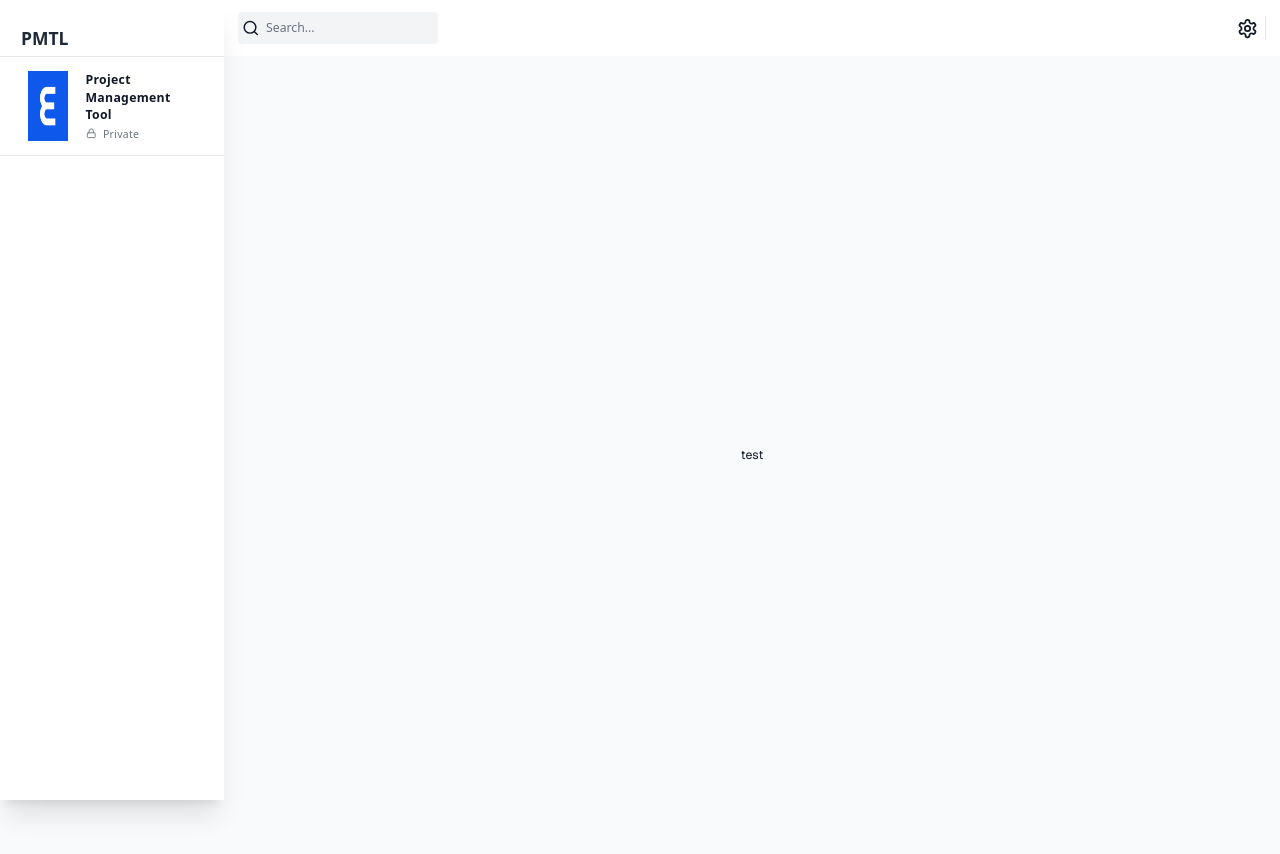
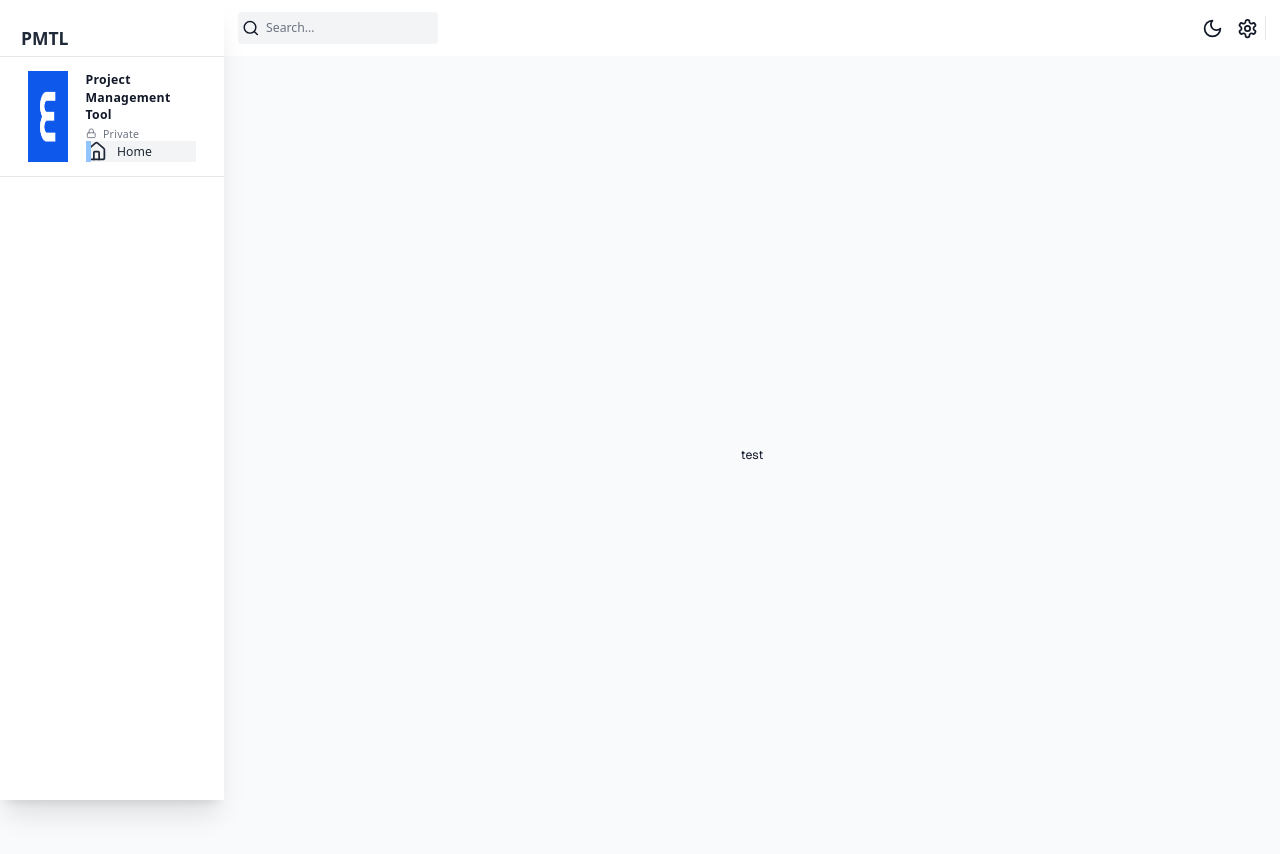
Before and after one commit to AndriiPetryk/project-management-tool-client, a Next.js app: page / in a window 1280 px wide. Built offline with nearby package versions, Linux system fonts and the light colour scheme; no server answers.

Commit message:
Add dark mode toggle and sidebar collapse functionality
Integrated a dark mode toggle in the Navbar and updated the Sidebar to handle collapsible state. Enhanced the DashboardWrapper to manage dark mode and sidebar states using Redux selectors and useEffect.

```diff
--- a/src/app/(components)/Navbar/index.tsx
+++ b/src/app/(components)/Navbar/index.tsx
@@ -1,17 +1,33 @@
-import { Search, Settings } from "lucide-react";
+import { Menu, Moon, Search, Settings, Sun } from "lucide-react";
 import Link from "next/link";
+import { useAppDispatch, useAppSelector } from "@/app/redux";
+import { setIsDarkMode, setIsSidebarCollapsed } from "@/app/state";
 
 const Navbar = () => {
+  const dispatch = useAppDispatch();
+  const isSidebarCollapsed = useAppSelector((state) => state.global.isSidebarCollapsed);
+  const isDarkMode = useAppSelector((state) => state.global.isDarkMode);
+
   return (
         <div className="flex justify-between bg-white px-4 py-3 dark:bg-dark dark:px-4 dark:py-3">
           <div className="flex items-center gap-8">
+
+            {!isSidebarCollapsed ? null : (
+              <button onClick={() => dispatch(setIsSidebarCollapsed(!isSidebarCollapsed))}>
+                <Menu className="h-8 w-8 cursor pointer dark:text-white"/>
+              </button>
+            )}
+
             <div className="relative flex h-min w-[200px]">
               <Search className="absolute left-[4px] top-1/2 mr-2 h-5 w-5 -translate-y-1/2 transform cursor-pointer dark:text-white"/>
               <input className="w-full rounded border-none bg-gray-100 p-2 pl-8 placeholder-gray-500 focus:border-transparent focus:outline-none dark:bg-gray-700 dark:text-white dark:placeholder-white" type="search" placeholder="Search..."/>
             </div>
           </div>
           <div className="flex items-center">
-            <Link href="/settings" className="h-min w-min rounded p-2 hover:bg-gray-100">
+            <button onClick={()=>dispatch(setIsDarkMode(!isDarkMode))} className={isDarkMode ? `rounded p-2 dark:hover:bg-gray-700` : `rounded p-2 hover:ring-gray-100`}>
+              {isDarkMode ? <Sun className="h-6 w-6 cursor pointer dark:text-white"/> : <Moon className="h-6 w-6 cursor pointer dark:text-white"/>}
+            </button>
+            <Link href="/settings" className={isDarkMode ? `h-min w-min rounded p-2 dark:hover:bg-gray-700` : `h-min w-min rounded p-2 hover:ring-gray-100`}>
               <Settings className="h-6 w-6 cursor pointer dark:text-white"/>
             </Link>
             <div className="ml-mr-5 hidden min-h-[2em] w-[0.1rem] bg-gray-200 md:inline-block">
--- a/src/app/(components)/Sidebar/index.tsx
+++ b/src/app/(components)/Sidebar/index.tsx
@@ -2,7 +2,10 @@
 
 import { useState } from "react";
 import Image from "next/image";
-import { LockIcon } from "lucide-react";
+import { Home, LockIcon } from "lucide-react";
+import { usePathname } from "next/navigation";
+import { useAppDispatch, useAppSelector } from "@/app/redux";
+import Link from "next/link";
 
 const Sidebar = () => {
   const [showProjects, setShowProjects] = useState(true);
@@ -28,10 +31,49 @@
           <LockIcon className="mt-[0.1rem] h-3 w-3 text-gray-500 dark:text-gray-400" />
           <p className="text-xs font-medium tracking-wide text-gray-500 dark:text-gray-400">Private</p>
         </div>
+
+        <nav className="z-10 w-full">
+          <SidebarLink icon={Home} label="Home" href="/" isCollapsed={false}/>
+        </nav>
       </div>
     </div>
 
   </div>;
 };
+interface SidebarLinkProps {
+  href: string;
+  icon: any;
+  label: string;
+  isCollapsed: boolean;
+}
+
+const SidebarLink = ({
+  href,
+  icon: Icon,
+  label,
+  isCollapsed
+}: SidebarLinkProps) => {
+  const pathname = usePathname();
+  const isActive = pathname === href || (pathname === "/" && href === "/dashboard");
+  const screenWidth = window.innerWidth;
+
+  const dispatch = useAppDispatch();
+  const isSidebarCollapsed = useAppSelector((state) => state.global.isSidebarCollapsed);
+
+  return (
+    <Link href={href} className="w-full">
+    <div className={`
+    relative flex cursor-pointer items-center gap-3 transition-colors
+    hover:bg-gray-100 dark:hover:bg-gray-700 dark:bg-black
+    ${isActive ? "bg-gray-100 text-white dark:bg-gray-600" : ""}
+    `}>
+      {isActive && <div className="absolute left-0 top-0 h-[100%] w-[5px] bg-blue-200"/>}
+      <Icon className="h-6 w-6 text-gray-800 dark:text-gray-100"/>
+      <span className={`font-medium text-gray-800 dark:text-gray-100}`}>
+        {label}
+      </span>
+    </div>
+  </Link>)
+}
 
 export default Sidebar;
--- a/src/app/dashboardWrapper.tsx
+++ b/src/app/dashboardWrapper.tsx
@@ -1,13 +1,26 @@
-import React from "react";
+"use client"
+
+import React, { useEffect } from "react";
 import Navbar from "@/app/(components)/Navbar";
 import Sidebar from "@/app/(components)/Sidebar";
-import StoreProvider from "@/app/redux";
+import StoreProvider, { useAppSelector } from "@/app/redux";
 
 const DashboardLayout = ({ children }:{children :React.ReactNode}) => {
+  const isSidebarCollapsed = useAppSelector((state) => state.global.isSidebarCollapsed);
+  const isDarkMode = useAppSelector((state) => state.global.isDarkMode);
+
+  useEffect(() => {
+    if (isDarkMode) {
+      document.documentElement.classList.add('dark');
+    } else {
+      document.documentElement.classList.remove('dark');
+    }
+  })
+
   return (
         <div className="flex min-h-screen w-full bg-gray-50 text-gray-900">
           <Sidebar/>
-          <main className='flex w-full flex-col bg-gray-50 dark:bg-dark-bg md:pl-64'>
+          <main className={`flex w-full flex-col bg-gray-50 dark:bg-dark-bg ${isSidebarCollapsed ? "" : "md:pl-64"}`}>
             <Navbar/>
             {children}
           </main>
--- a/src/app/redux.tsx
+++ b/src/app/redux.tsx
@@ -1,3 +1,5 @@
+"use client"
+
 import { useRef } from "react";
 import { combineReducers, configureStore } from "@reduxjs/toolkit";
 import {
```
